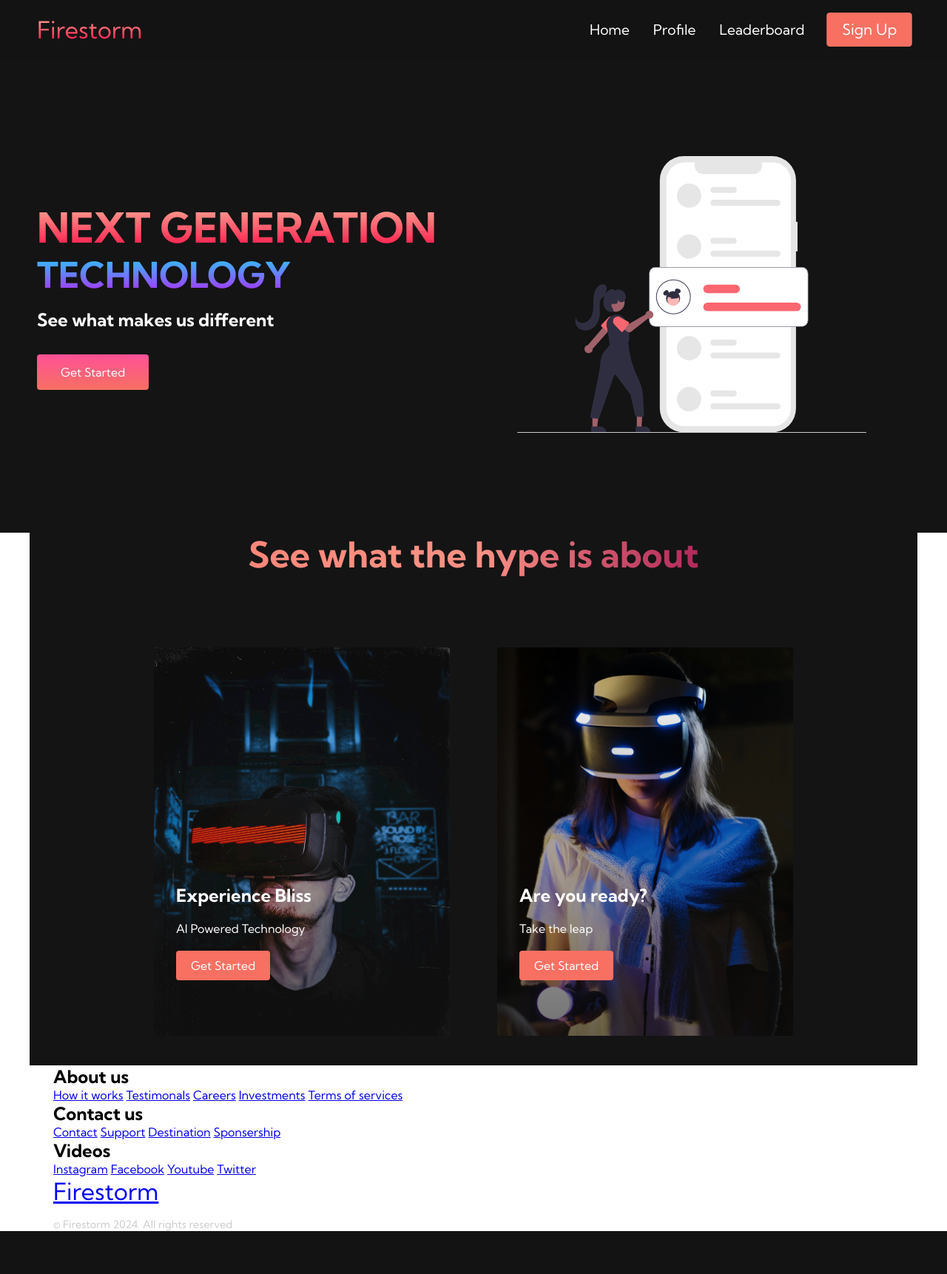
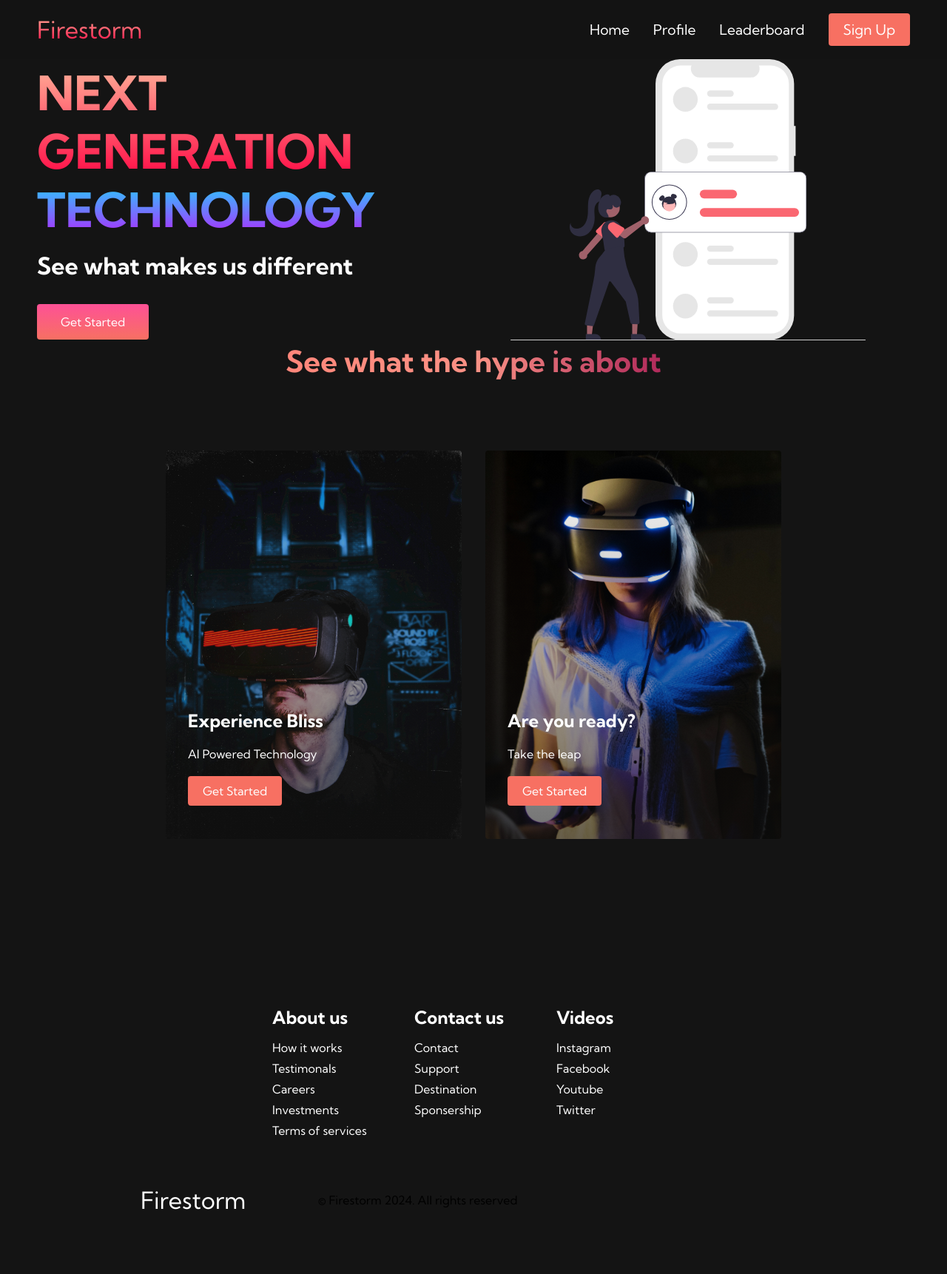
Before and after one commit to Wolfie2510/Firestorm-website, a PHP site: page / in a window 1280 px wide. Shown: the whole page at 74% size. Before the commit the page ends 1664 px from the top, so only its background shows below. Run offline with PHP 8.4, Linux system fonts and the light colour scheme.

Commit message:
Update styles.css

```diff
--- a/styles.css
+++ b/styles.css
@@ -3,14 +3,6 @@
   margin: 0;
   padding: 0;
   font-family: 'Kumbh Sans', sans-serif;
-}
-
-.navbar__container,
-.main__container,
-.services,
-.footer__container {
-  max-width: 1200px;
-  margin: 0 auto;
 }
 
 .navbar {
@@ -95,11 +87,11 @@
   border-radius: 4px;
   background: #f77062;
   color: #fff;
-  margin-left: 1rem;
+  margin-left: 1rem; /* Add margin to separate button from links */
 }
 
 .button:hover {
-  background: red;
+  background: #4837ff;
   transition: all 0.3s ease;
 }
 
@@ -215,11 +207,11 @@
 
 .main__container {
   display: grid;
-  grid-template-columns: 1fr 1fr;
+  grid-template-columns: 1fr auto;
   align-items: center;
   justify-content: center;
   margin: 0 auto;
-  height: 80vh; /* Reduced from 90vh */
+  height: auto;
   background-color: #141414;
   z-index: 1;
   width: 100%;
@@ -227,9 +219,8 @@
   padding: 0 50px;
 }
 
-
 .main__content h1 {
-  font-size: 3.5rem;
+  font-size: 4rem;
   background-color: #ff8177;
   background-image: linear-gradient(to top, #ff0844 0%, #ffb199 100%);
   background-size: 100%;
@@ -240,7 +231,7 @@
 }
 
 .main__content h2 {
-  font-size: 3rem;
+  font-size: 4rem;
   background-color: #ff8177;
   background-image: linear-gradient(to top, #b721ff 0%, #21d4fd 100%);
   background-size: 100%;
@@ -252,14 +243,14 @@
 
 .main__content p {
   margin-top: 1rem;
-  font-size: 1.5rem;
+  font-size: 2rem;
   font-weight: 700;
   color: white;
 }
 
 .main__btn {
   font-size: 1rem;
-  background-image: linear-gradient(to top, #f77062 0%, #fe5196 100%);
+  background-image: linear-gradient(to top,#f77062 0%, #fe5196 100%);
   padding: 14px 32px;
   border: none;
   border-radius: 4px;
@@ -285,7 +276,7 @@
   left: 0;
   width: 0;
   height: 100%;
-  background: red;
+  background: #4837ff;
   transition: all 0.35s;
   border-radius: 4px;
 }
@@ -304,8 +295,9 @@
 }
 
 #main__img {
-  height: 80%;
-  width: 80%;
+  height: auto;
+  width: 100%;
+  max-width: 600px;
 }
 
 /*Mobile responsive*/
@@ -317,14 +309,11 @@
     justify-self: center;
     width: 100%;
     margin: 0 auto;
-    height: auto;
-    grid-template-rows: auto 1fr;
-    row-gap: 2rem;
+    height: 90vh;
   }
 
   .main__content {
     text-align: center;
-    margin-bottom: 0;
     order: 2;
   }
 
@@ -374,24 +363,18 @@
   display: flex;
   flex-direction: column;
   align-items: center;
-  height: 90vh; /* Reduced from 100vh */
-  padding-bottom: 4rem; /* Added bottom padding */
+  height: 100vh;
 }
 
 .services h1{
   background-color: #ff8177;
-  background-image: linear-gradient(to right,
-  #ff8177 0%,
-  #ff867a 0%,
-  #ff8c7f 21%,
-  #f99185 52%,
-  #cf556c 78%,
-  #b12a5b 100%
+  background-image: linear-gradient(to right, #ff8177 0%,
+  #ff867a 0%, #ff8c7f 21%, #f99185 52%, #cf556c 78%, #b12a5b 100%
   );
 
   background-size: 100%;
   margin-bottom: 5rem;
-  font-size: 3rem;
+  font-size: 2.5rem;
   -webkit-background-clip: text;
   -moz-background-clip: text;
   -webkit-text-fill-color: transparent;
@@ -402,7 +385,6 @@
   display: flex;
   justify-content: center;
   flex-wrap: wrap;
-  gap: 2rem;
 }
 
 .services__card {
@@ -428,13 +410,13 @@
 
 .services h2 {
   position: absolute;
-  top: 320px; /* Moved up from 350px */
+  top: 350px;
   left: 30px;
 }
 
 .services__card p {
   position: absolute;
-  top: 370px; /* Moved up from 400px */
+  top: 400px;
   left: 30px;
 }
 
@@ -446,14 +428,14 @@
   border-radius: 4px;
   background: #f77062;
   position: absolute;
-  top: 410px; /* Moved up from 440px */
+  top: 440px;
   left: 30px;
   font-size: 1rem;
   cursor: pointer;
 }
 
 .services__card:hover {
-  transform: scale(1.05);
+  transform: scale(1.075);
   transition: 0.2s ease-in;
   cursor: pointer;
 }
@@ -483,141 +465,88 @@
   }
 }
 
-/* Footer Css */
-/* Footer Section */
-.footer {
+/* Footer CSS */
+.footer__container {
   background-color: #141414;
-  padding: 4rem 0;
+  padding: 5rem 0;
+  display: flex;
+  flex-direction: column;
+  justify-content: center;
+  align-items: center;
 }
 
-.footer__container {
-  max-width: 1200px;
-  margin: 0 auto;
-  padding: 0 2rem;
+#footer__logo {
+  color: #fff;
+  display: flex;
+  align-items: center;
+  cursor: pointer;
+  text-decoration: none;
+  font-size: 2rem;
 }
 
-.footer__content {
+.footer__links {
+  width: 100%;
+  max-width: 1000px;
   display: flex;
-  justify-content: space-between;
-  margin-bottom: 2rem;
+  justify-content: center;
 }
 
-.footer__left {
-  flex: 1;
-  max-width: 300px;
+.footer__link--wrapper {
+  display: flex;
 }
 
-.footer__logo {
-  color: #fff;
-  font-size: 2rem;
-  text-decoration: none;
+.footer__link--items{
   display: flex;
-  align-items: center;
-  margin-bottom: 1rem;
+  flex-direction: column;
+  align-items: flex-start;
+  margin: 16px;
+  text-align: left;
+  width: 160px;
+  box-sizing: border-box;
 }
 
-.footer__description {
-  color: #ccc;
+.footer__link--items h2{
+  margin-bottom: 16px;
 }
 
-.footer__right {
-  display: flex;
-  gap: 2rem;
+.footer__link--items > h2 {
+  color: #fff;
 }
 
-.footer__links,
-.footer__social {
-  flex: 1;
-}
-
-.footer__heading {
+.footer__link--items a {
   color: #fff;
-  font-size: 1.2rem;
-  margin-bottom: 1rem;
-}
-
-.footer__links-list {
-  list-style: none;
-  padding: 0;
-  margin: 0;
-}
-
-.footer__links-list li {
+  text-decoration: none;
   margin-bottom: 0.5rem;
 }
 
-.footer__links-list a {
-  color: #ccc;
-  text-decoration: none;
+.footer__link--items a:hover {
+  color: #e9e9e9;
+  transition: 0.3s ease-out;
 }
 
-.footer__links-list a:hover {
+/* Social items */
+.social__icon--link {
   color: #fff;
+  font-size: 24px;
 }
 
-.footer__social-icons {
-  display: flex;
-  gap: 1rem;
+.social__media {
+  max-width: 1000px;
+  width: 100%;
 }
 
-.footer__social-icon {
-  color: #ccc;
-  font-size: 1.2rem;
-  text-decoration: none;
+.social__media--wrap {
+  display: flex;
+  justify-content: space-between;
+  align-items: center;
+  width: 90%;
+  max-width: 1000px;
+  margin: 40px auto 0 auto;
 }
 
-.footer__social-icon:hover {
-  color: #fff;
+.social__icon {
+  display: flex;
+  justify-content: space-between;
+  align-items: center;
+  width: 240px;
 }
-
-.footer__bottom {
-  text-align: center;
-  margin-top: 2rem;
-}
-
-.website__rights {
-  color: #ccc;
-  font-size: 0.9rem;
-}
-
-@media screen and (max-width: 768px) {
-  .footer__content {
-    flex-direction: column;
-    align-items: center;
-    text-align: center;
-  }
-
-  .footer__left {
-    max-width: 100%;
-    margin-bottom: 2rem;
-  }
-
-  .footer__right {
-    flex-direction: column;
-    align-items: center;
-  }
-
-  .footer__links,
-  .footer__social {
-    margin-bottom: 2rem;
-  }
-}
-@media screen and (max-width: 480px) {
-  .footer__link--items {
-    margin: 0;
-    padding: 0.5rem;
-    width: 100%;
-  }
-}
-
-.navbar__links,
-.button,
-.services__card button {
-  transition: all 0.3s ease-in-out;
-}
-
-.navbar__links :hover,
-.button,
-.services__card button:hover {
-  transform: scale(1.05);
-}
```
